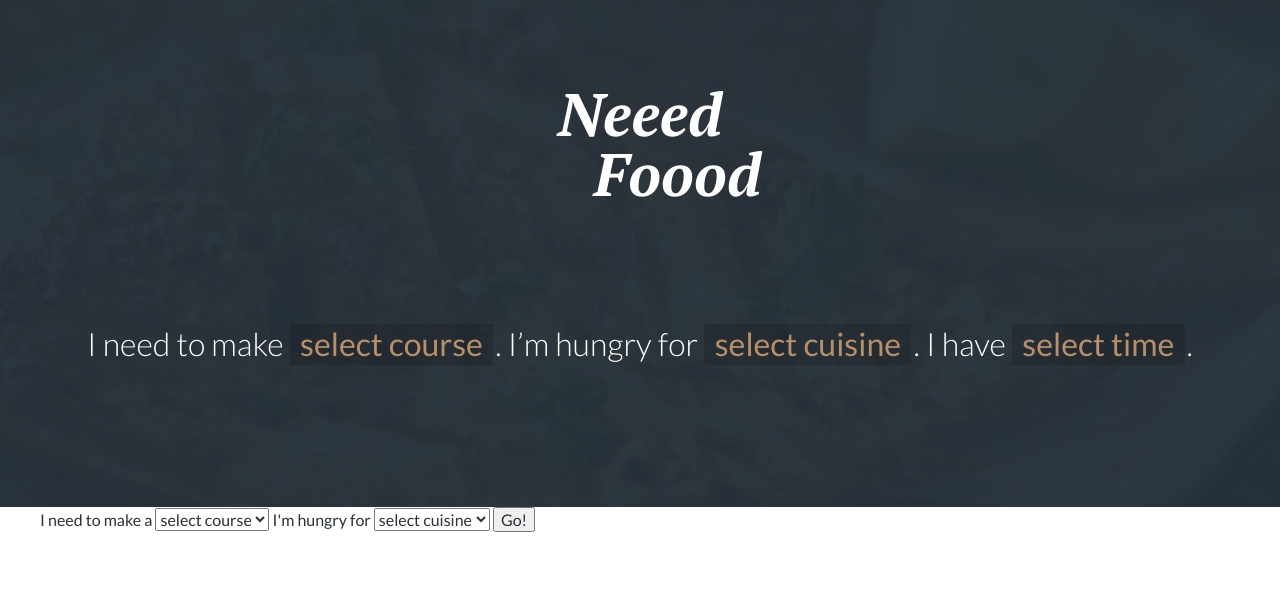
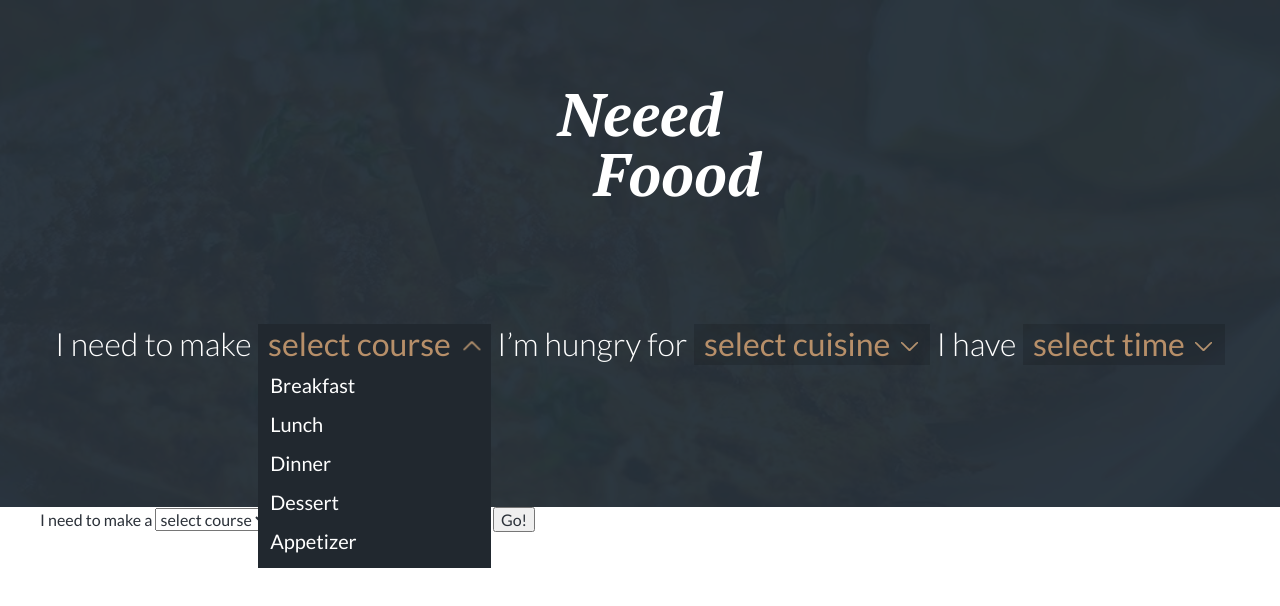
Before and after one commit to trevanhetzel/neeed-foood, a website: page index.html in a window 1280 px wide. Both pictures are taken after a click on the link "select course". Drawn offline with nearby package versions, Linux system fonts and the light colour scheme.

Commit message:
JS and styles for sentence filter dropdowns

```diff
--- a/app.js
+++ b/app.js
@@ -1,4 +1,5 @@
 (function ($) {
+	var self = window.NF = window.NF || {};
 
 	// Yummly info
 	var yummlyID = '216cd33e',
@@ -9,13 +10,26 @@
 	var $search = $('#search'),
 		$searchCourse = $('#searchCourse'),
 		$searchCuisine = $('#searchCuisine'),
-		$mealList = $('.meal-list');
+		$mealList = $('.meal-list'),
+		$filterTrigger = $('.sf-trigger'),
+		$filterContain = $('.sf-drop-contain');
 
-	// Construct NeeedFoood class
-    var NeeedFoood = function () {
-    	var self = this;
+	// Register events
+	self.registerEvents = function () {
+		$filterTrigger.on('click', self.sentenceFilter);
+		$search.on('submit', self.doSearch);
+	};
 
-    	$search.on('submit', function (e) {
+	self.sentenceFilter = function (e) {
+		e.preventDefault();
+		var $this = $(this),
+			$filterParent = $this.parent('.sf-drop-contain');
+
+		$filterParent.toggleClass('sf-drop--open');
+	};
+
+	// Grab some things needed for our search
+    self.doSearch = function (e) {
     	// Prevent from from submitting
 		e.preventDefault();
 
@@ -25,14 +39,12 @@
 
 		// Do the search using value of input
 		if (courseVal !== 'default' && cuisineVal !== 'default') {
-    			self.doSearch(courseVal, cuisineVal);
+			self.doRequest(courseVal, cuisineVal);
 		}
-    	});
     };
 
-    NeeedFoood.prototype.doSearch = function (courseVal, cuisineVal) {
-    	var self = this;
-
+    // Hit the Yummly API and grab recipes
+    self.doRequest = function (courseVal, cuisineVal) {
     	var searchRequest = $.ajax({
 			url: 'http://api.yummly.com/v1/api/recipes?_app_id=' + yummlyID + '&_app_key=' + yummlyKey + '&allowedCourse[]=course^course-' + courseVal + '&allowedCuisine[]=cuisine^cuisine-' + cuisineVal + '&maxResult=' + numResults,
 			type: 'GET',
@@ -51,9 +63,8 @@
 		});
     };
 
-    NeeedFoood.prototype.fetchRecipe = function (recipeID) {
-    	var self = this;
-
+    // Grab the individual recipes and spit them out
+    self.fetchRecipe = function (recipeID) {
     	var recipeRequest = $.ajax({
 			url: 'http://api.yummly.com/v1/api/recipe/' + recipeID + '?_app_id=' + yummlyID + '&_app_key=' + yummlyKey,
 			type: 'GET',
@@ -65,7 +76,6 @@
 		});
     };
 
-    // Create NeeedFoood instance
-    new NeeedFoood();
+    self.registerEvents();
 
-})(jQuery);
+}) (jQuery);
--- a/css/module/_sentence-filter.scss
+++ b/css/module/_sentence-filter.scss
@@ -32,9 +32,67 @@
 .sf-trigger {
 	display: inline-block;
 	padding: 0 .325em .063em;
-	margin: 0 .063em 0 0;
 	background: rgba(0,0,0,.15);
 	color: $primary;
 	font-weight: 400;
 	text-decoration: none;
+	transition: background .2s ease;
+
+	&:hover {
+		background: #21282f;
+	}
+
+	&::after {
+		content: "";
+		float: right;
+		margin: 1em 0 0 .563em;
+		width: 1.063em;
+		height: .563em;
+		font-size: 0.571em;
+		background: url(../images/icon-chevron.png) no-repeat;
+		transition: transform .2s ease;
+	}
+
+	.sf-drop--open & {
+		background: #21282f;
+
+		&::after {
+			margin-top: .875em;
+			transform: rotate(180deg);
+		}
+	}
 }
+
+.sf-drop {
+	display: none;
+	position: absolute;
+	z-index: 1;
+	margin: 0;
+	padding: 0 0 .25em;
+	width: 100%;
+	list-style: none;
+	background: #21282f;
+	font-weight: 400;
+	text-align: center;
+
+	a {
+		display: block;
+		padding: .375em .625em;
+		color: $white;
+		text-decoration: none;
+		font-size: .625em;
+
+		&:hover {
+			color: $primary;
+			background: #1c2228;
+		}
+	}
+
+	.sf-drop--open & {
+		display: block;
+	}
+
+	@include breakpoint(small) {
+		text-align: left;
+	}
+}
--- a/css/style.scss
+++ b/css/style.scss
@@ -17,7 +17,7 @@ body {
 
 .wrapper {
 	position: relative;
-	max-width: 75em;
+	max-width: 80em;
 	margin: 0 auto;
 	padding: 0 2.5em;
 }
--- a/index.html
+++ b/index.html
@@ -13,28 +13,54 @@
             <div class="wrapper text-center">
                 <h1 class="logo">Neeed <span class="logo-offset">Foood</span></h1>
 
-                <p class="sentence-filter">
-                    <span class="sf-contain">
+                <div class="sentence-filter">
+                    <div class="sf-contain">
                         I need to make
-                        <span class="sf-drop-contain">
-                            <a href="#" class="sf-trigger">select course</a>.
-                        </span>
-                    </span>
+                        <div class="sf-drop-contain">
+                            <a href="#" class="sf-trigger">select course</a>
 
-                    <span class="sf-contain">
+                            <ul class="sf-drop">
+                                <li><a href="#">Breakfast</a></li>
+                                <li><a href="#">Lunch</a></li>
+                                <li><a href="#">Dinner</a></li>
+                                <li><a href="#">Dessert</a></li>
+                                <li><a href="#">Appetizer</a></li>
+                            </ul>
+                        </div>
+                    </div>
+
+                    <div class="sf-contain">
                         I’m hungry for
-                        <span class="sf-drop-contain">
-                            <a href="#" class="sf-trigger">select cuisine</a>.
-                        </span>
-                    </span>
+                        <div class="sf-drop-contain">
+                            <a href="#" class="sf-trigger">select cuisine</a>
 
-                    <span class="sf-contain">
+                            <ul class="sf-drop">
+                                <li><a href="#">American</a></li>
+                                <li><a href="#">Asian</a></li>
+                                <li><a href="#">Barbecue</a></li>
+                                <li><a href="#">Cajun</a></li>
+                                <li><a href="#">Indian</a></li>
+                                <li><a href="#">Ialian</a></li>
+                                <li><a href="#">Mexican</a></li>
+                                <li><a href="#">Thai</a></li>
+                            </ul>
+                        </div>
+                    </div>
+
+                    <div class="sf-contain">
                         I have
-                        <span class="sf-drop-contain">
-                            <a href="#" class="sf-trigger">select time</a>.
-                        </span>
-                    </span>
-                </p>
+                        <div class="sf-drop-contain">
+                            <a href="#" class="sf-trigger">select time</a>
+
+                            <ul class="sf-drop">
+                                <li><a href="#">no time</a></li>
+                                <li><a href="#">10 minutes</a></li>
+                                <li><a href="#">30 minutes</a></li>
+                                <li><a href="#">hours upon hours</a></li>
+                            </ul>
+                        </div>
+                    </div>
+                </div>
             </div>
         </header>
 
```
Also changed, not shown: css/style.css, images/icon-chevron.png (added). Lines whose indentation alone changed are shown as unchanged.
